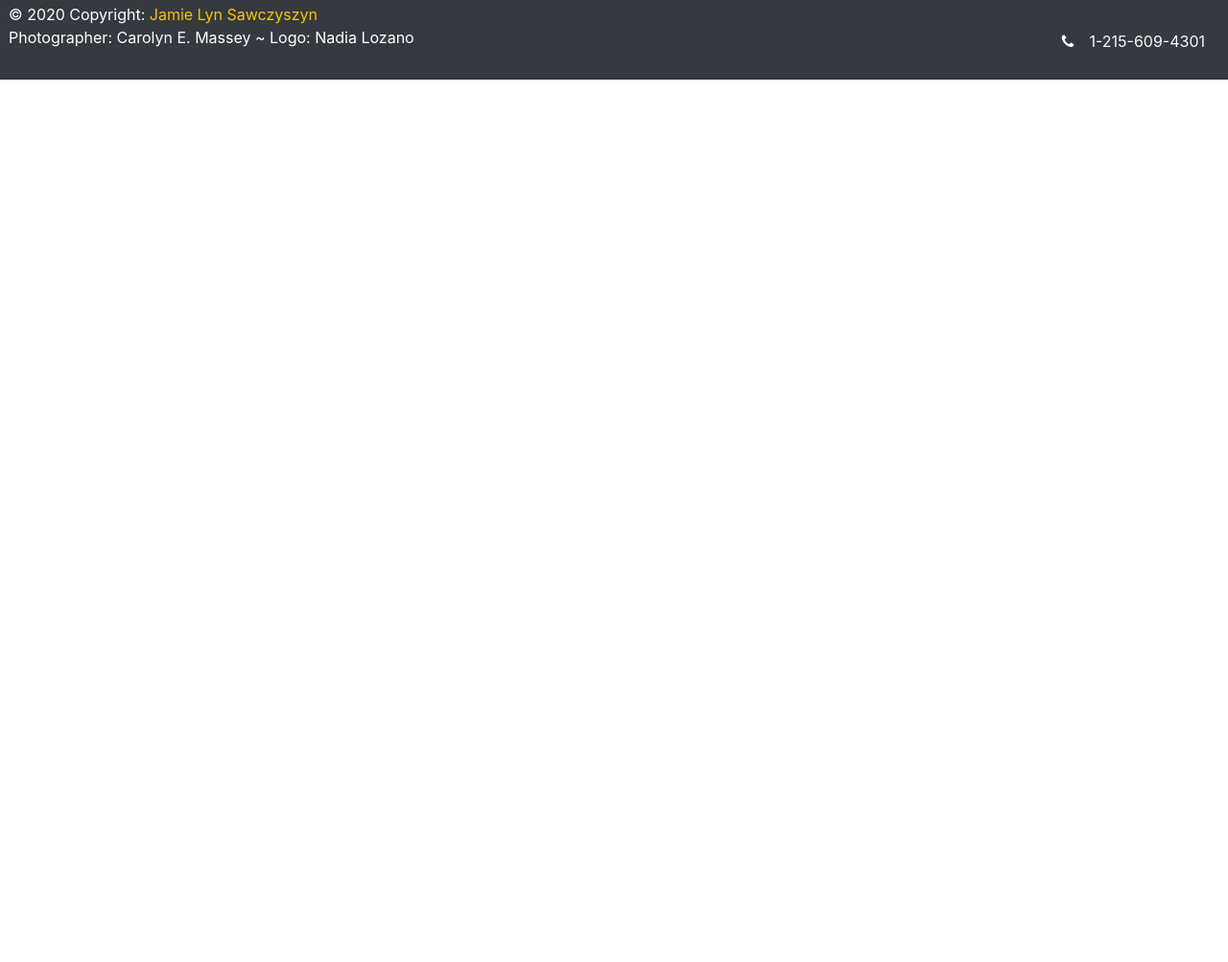
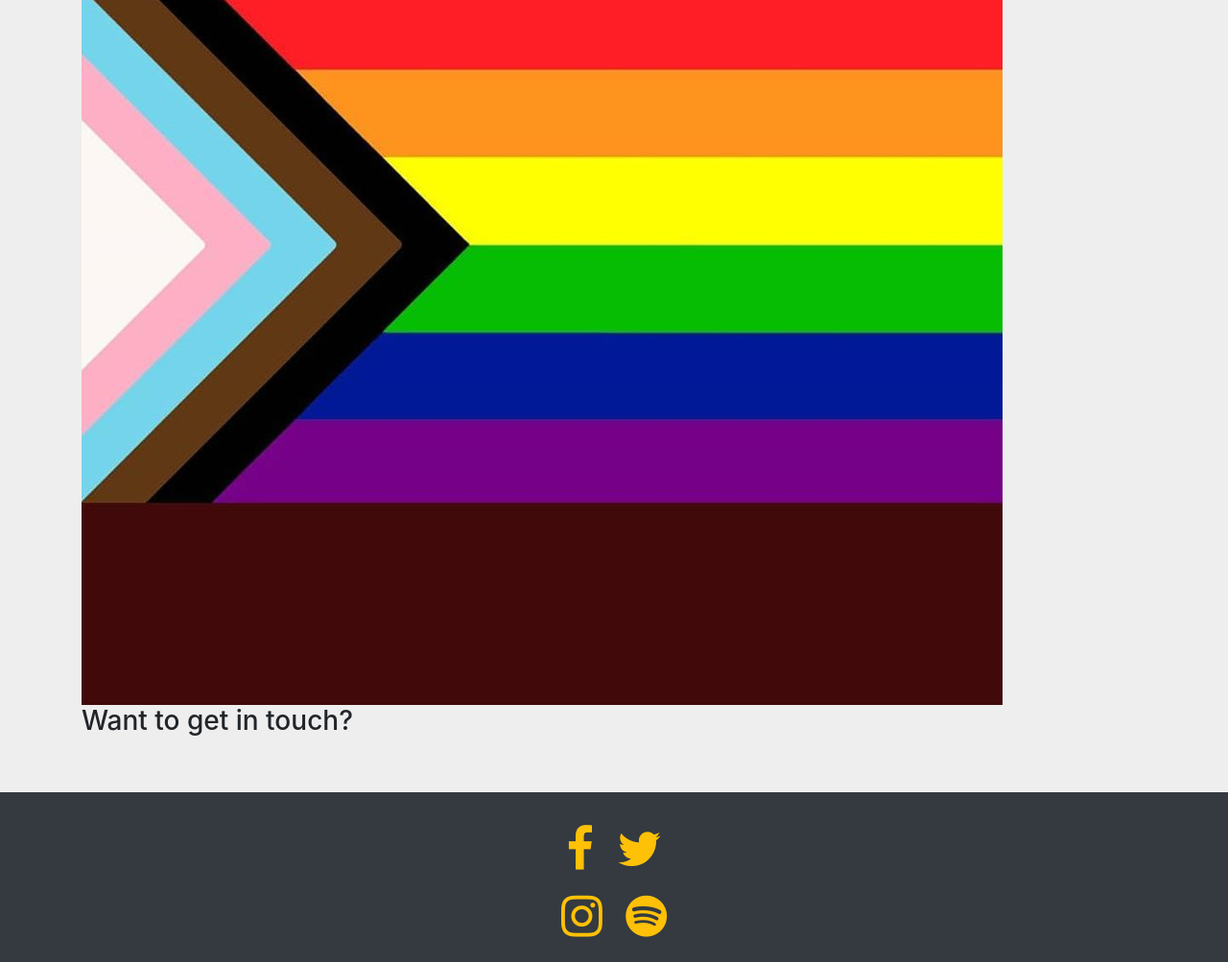
Before and after one commit to JLSawczyszyn/PortfolioProject, a website: page ContactUs.html in a window 1280 px wide. Shown: the part 485-1488 px from the top of the page at 96% size. Before the commit the page ends 800 px from the top, so only its background shows below. Drawn offline with nearby package versions, Linux system fonts and the light colour scheme.

Commit message:
added a contact form and stylings with image

```diff
--- a/ContactUs.html
+++ b/ContactUs.html
@@ -58,8 +58,21 @@
                         class="btn btn-primary navbar-btn btn-lg btn-right" role="button">Donate</a>
 
     <section id="team" class="pb-5">
-        <div class="container">
+        <div class="container contact-form">
+            <div class="contact-image">
+                <img src="img/LGBTQBLM.jpg" alt=""/>
+            </div>
+            <form method="post">
+                <h3>Want to get in touch?</h3>
+               <div class="row">
+                    <div class="col-md-6">
 
+                    <div class="col-md-6">
+
+                    </div>
+                </div>
+            </form>
+</div>
         </div>
     </section>
 </body>
```
